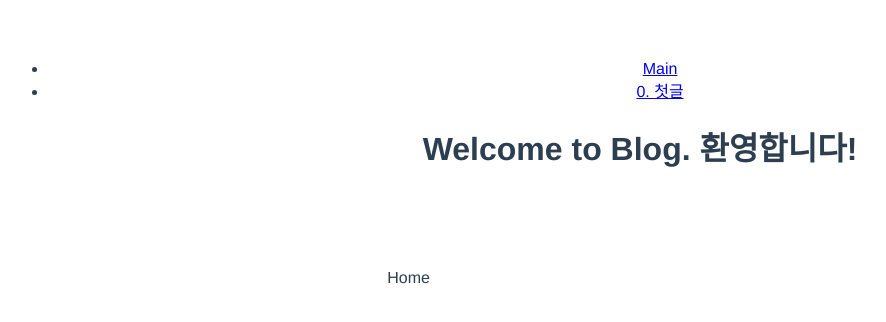
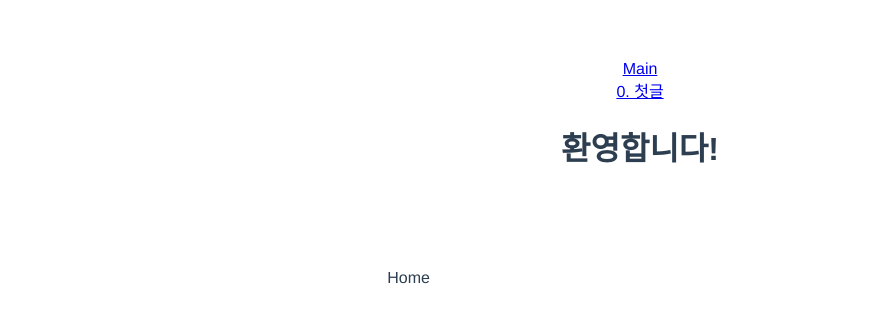
Before and after one commit to ninanung/Geek-in-the-Punk, a Vue app in the folder blog/: page /#/ in a window 1280 px wide. Shown: the top 322 px of the page, without its empty margins (0-886 px from the left). Built offline with nearby package versions, Linux system fonts and the light colour scheme; the HTML template or start-up script is replaced by a standard one.

Commit message:
daily final

```diff
--- a/blog/src/components/navigation/router-links/Links.vue
+++ b/blog/src/components/navigation/router-links/Links.vue
@@ -17,5 +17,10 @@ export default {
 }
 </script>
 <style scoped>
-
+    li {
+        list-style-type: none;
+    }
+    ul {
+        padding-left: 0;
+    }
 </style>
--- a/blog/src/components/post/post-contents/PostBody.vue
+++ b/blog/src/components/post/post-contents/PostBody.vue
@@ -20,6 +20,6 @@ export default {
     #text-body {
         width: 40%;
         text-align: left;
-        margin-left: 30%; margin-right: 30%; margin-top: 100px;
+        margin-left: 30%; margin-right: 30%; margin-top: 100px; margin-bottom: 100px;
     }
 </style>
--- a/blog/src/components/post/post-contents/PostHeader.vue
+++ b/blog/src/components/post/post-contents/PostHeader.vue
@@ -1,7 +1,7 @@
 <template>
     <div>
-        <h1>{{index + '. ' + title}}</h1>
-        <h1>{{date}}</h1>
+        <h1>{{title}}</h1>
+        <h2>{{date}}</h2>
     </div>
 </template>
 <script>
```
